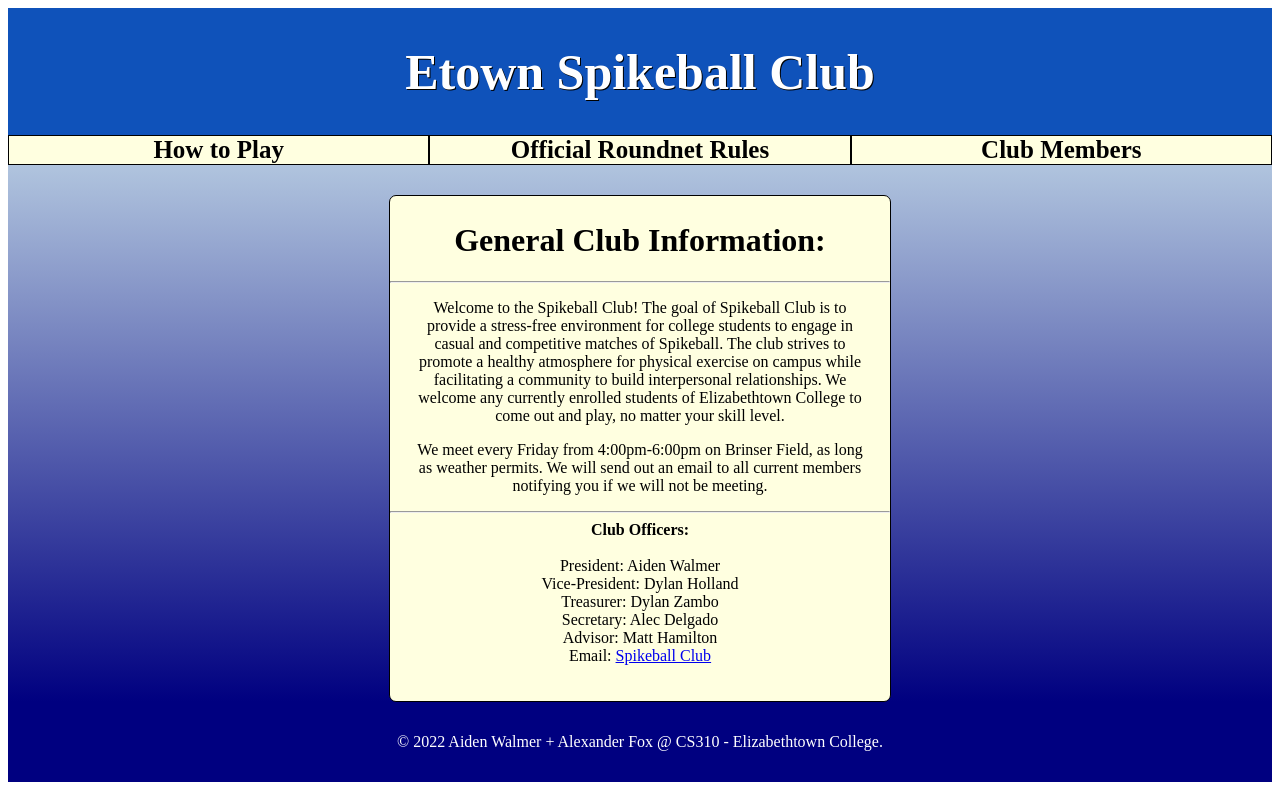
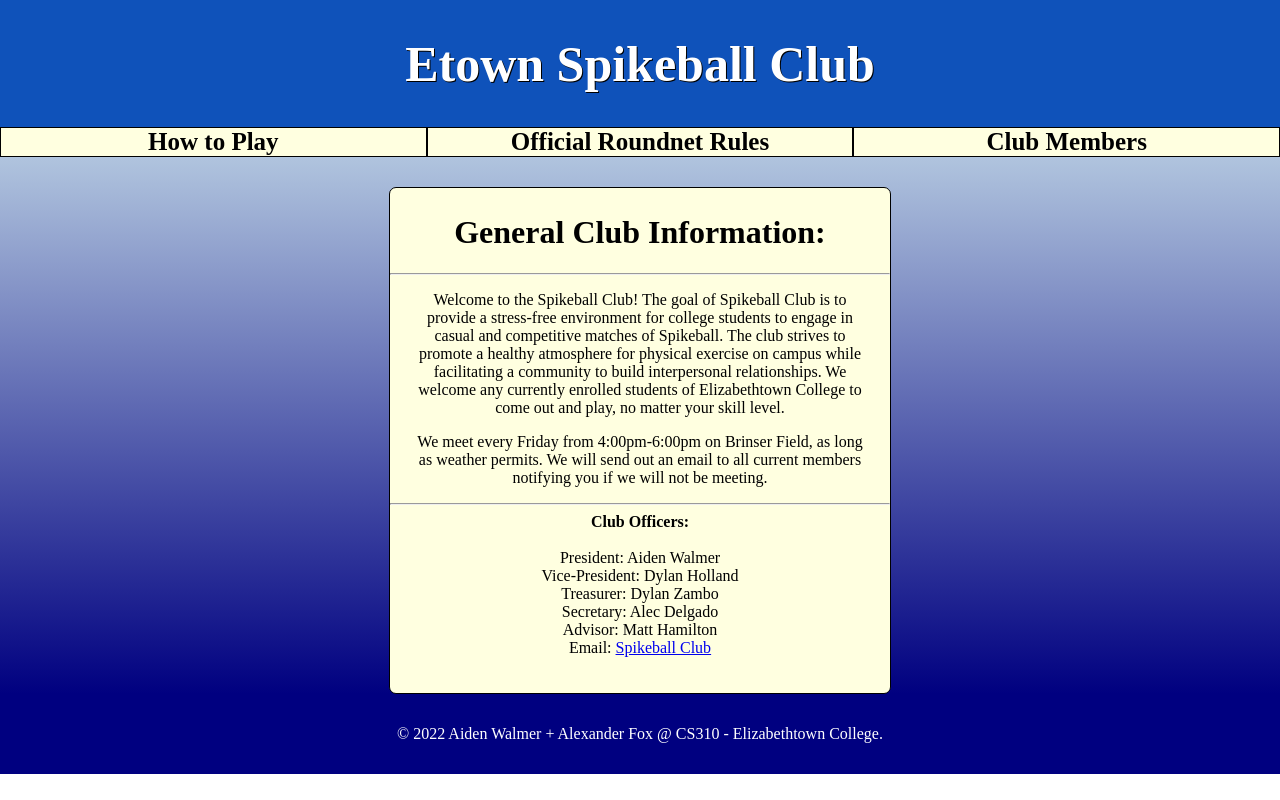
Before and after one commit to AidenWalmer/Spikeball_Website, a PHP site: page /spikeball_index.html in a window 1280 px wide. Run offline with PHP 8.4, Linux system fonts and the light colour scheme.

Commit message:
changed body margin to 0% to remove weird outline

```diff
--- a/mainPage/spikeball_styles.css
+++ b/mainPage/spikeball_styles.css
@@ -88,3 +88,7 @@
     background-color: #000080;
     color: white;
 }
+
+body{
+    margin: 0%; /*this eliminated the small white boreder that surrounds the page */
+}
```
